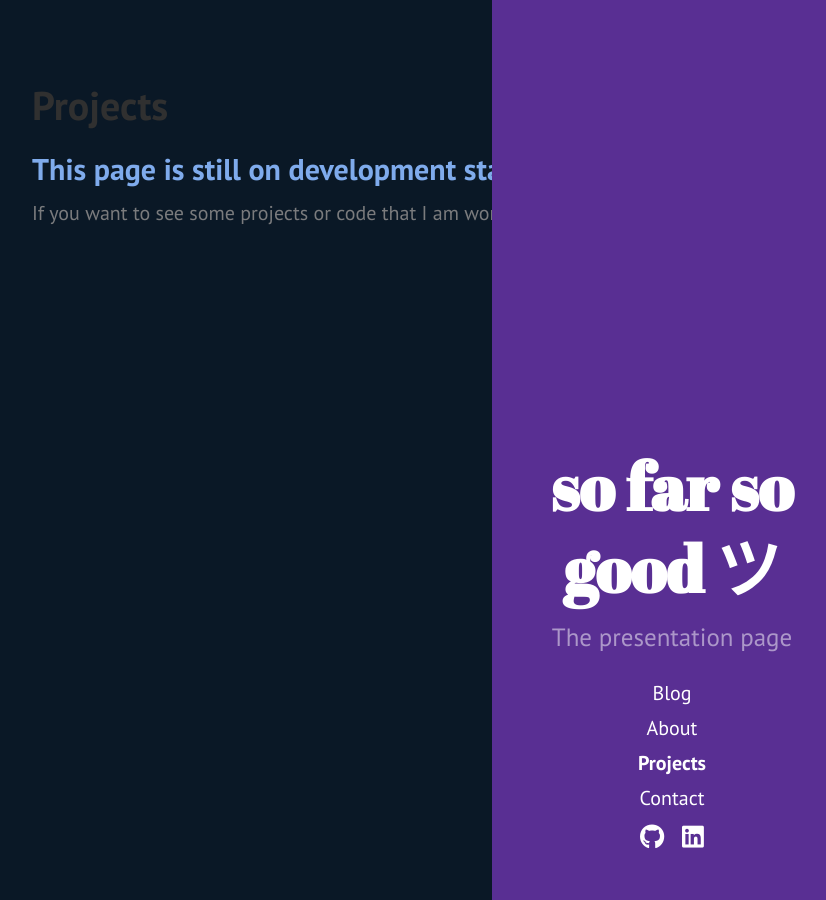
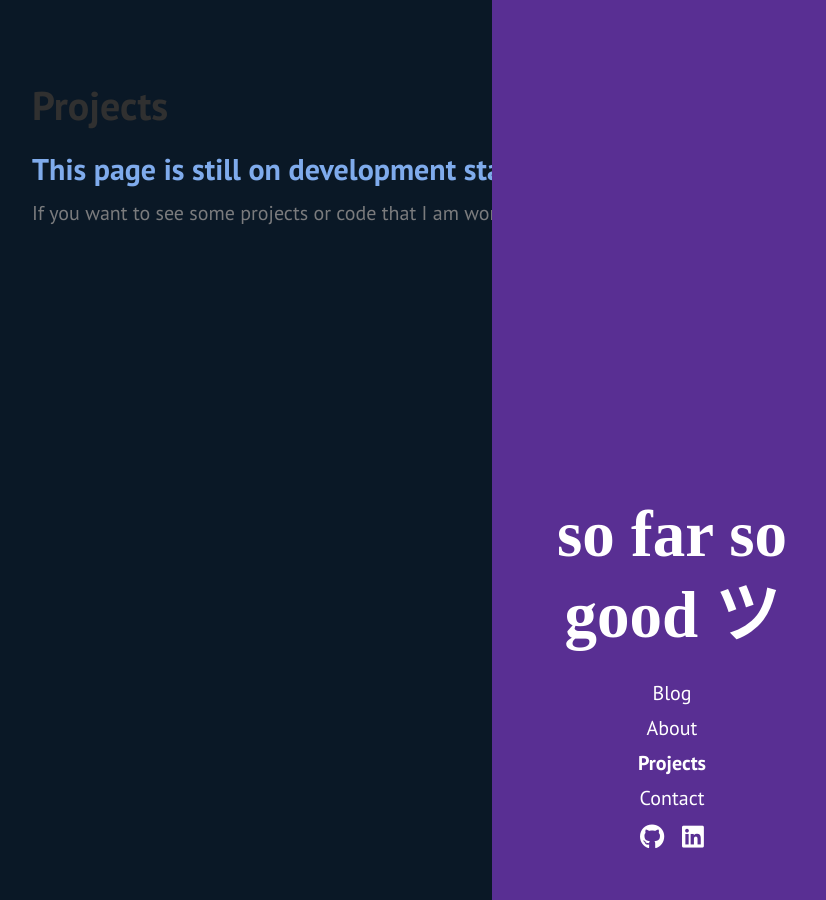
Before and after one commit to xdeath/xdeath.github.io, a Jekyll site: the page built from projects.md, in a window 1280 px wide. Shown: the whole page, without its empty margins (428-1254 px from the left). Built offline with Jekyll 4.4.1, drawn with Linux system fonts in a browser that asks for light colours.

Commit message:
Some changes

```diff
--- a/_config.yml
+++ b/_config.yml
@@ -4,7 +4,7 @@ permalink:        pretty
 # Setup
 title:            so far so good ツ
 tagline:
-description:      "The presentation page"
+description:      ""
 url:              https://xdeath.github.io
 baseurl:          /
 
--- a/public/css/hyde.css
+++ b/public/css/hyde.css
@@ -69,7 +69,7 @@ html {
 .sidebar-about h1 {
   color: #fff;
   margin-top: 0;
-  font-family: "Abril Fatface", serif;
+  font-family: "Permanent Marker", serif;
   font-size: 3.25rem;
 }
 
```
